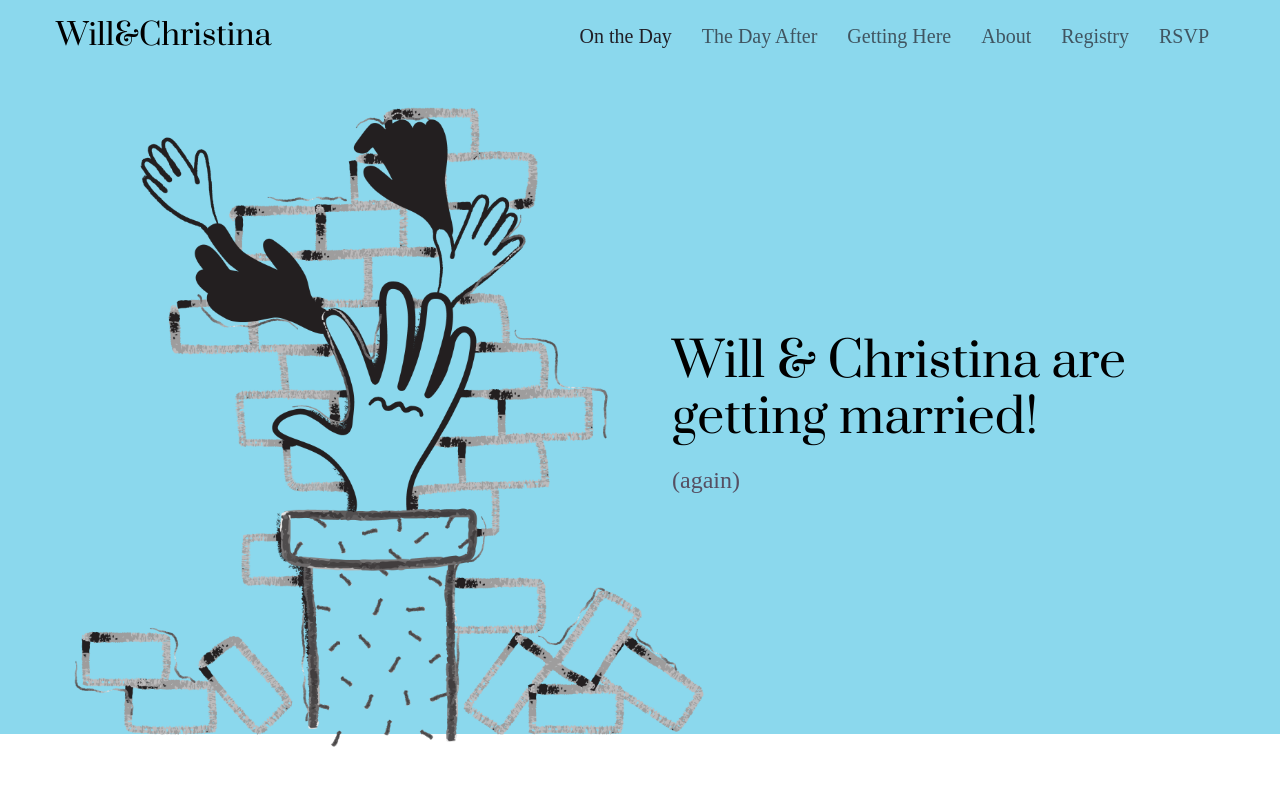
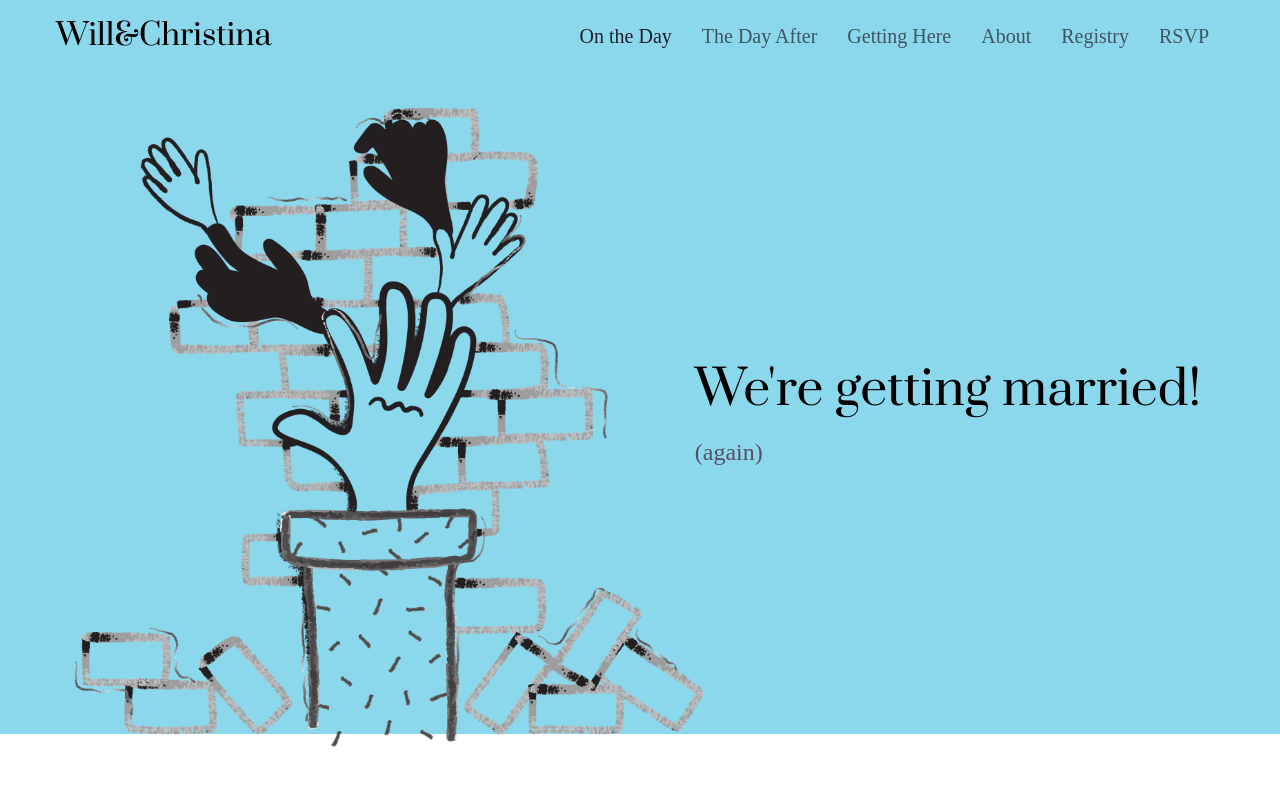
Before and after one commit to wllgrnt/wllgrnt.github.io, a Gatsby site: page / in a window 1280 px wide. Shown: the top 800 px of the page. Built offline with nearby package versions, Linux system fonts and the light colour scheme; Gatsby itself is replaced by a stand-in of ours; a web font is replaced by a local one.

Commit message:
changed wording

```diff
--- a/src/components/sections/Header.js
+++ b/src/components/sections/Header.js
@@ -30,7 +30,7 @@ const Header = () => (
               <Img fluid={data.art_build.childImageSharp.fluid} />
             </Art>
             <Text>
-              <h1>Will & Christina are getting married!</h1>
+              <h1>We're getting married!</h1>
               <br />
               <p>
                 (again)
```
